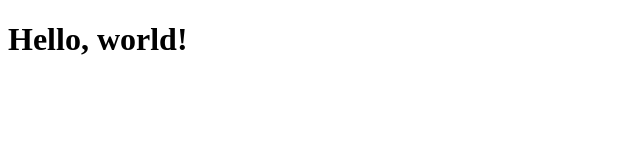
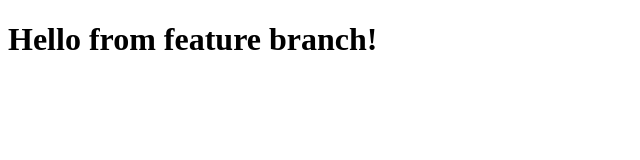
Before and after one commit to Ayan-MJ/hello-world-app, a plain HTML site: page index.html in a window 1280 px wide. Shown: the whole page, without its empty margins (0-640 px from the left). Drawn offline with Linux system fonts and the light colour scheme.

Commit message:
Made changes to heading

```diff
--- a/index.html
+++ b/index.html
@@ -2,5 +2,5 @@
 <!DOCTYPE html>
 <html>
 <head><title>Hello World</title></head>
-<body><h1>Hello, world!</h1></body>
+<body><h1>Hello from feature branch!</h1></body>
 </html>
```
